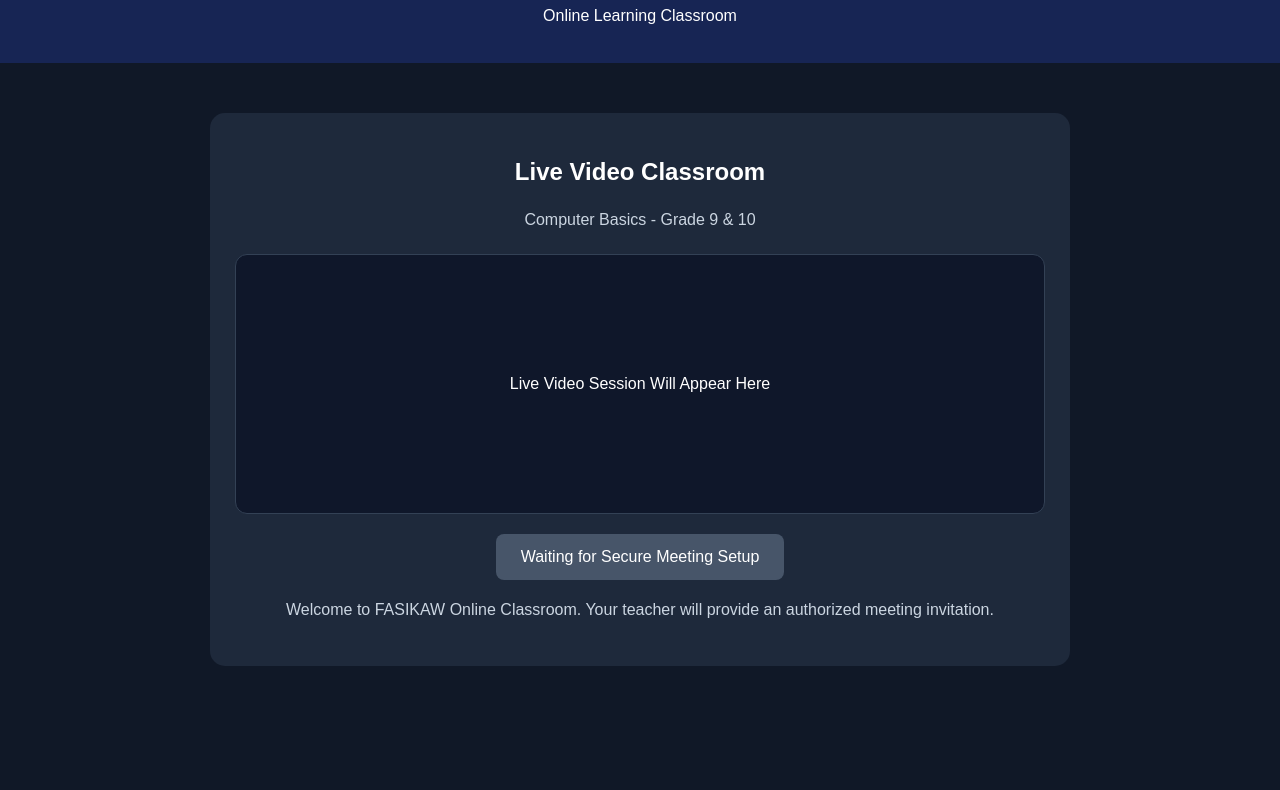
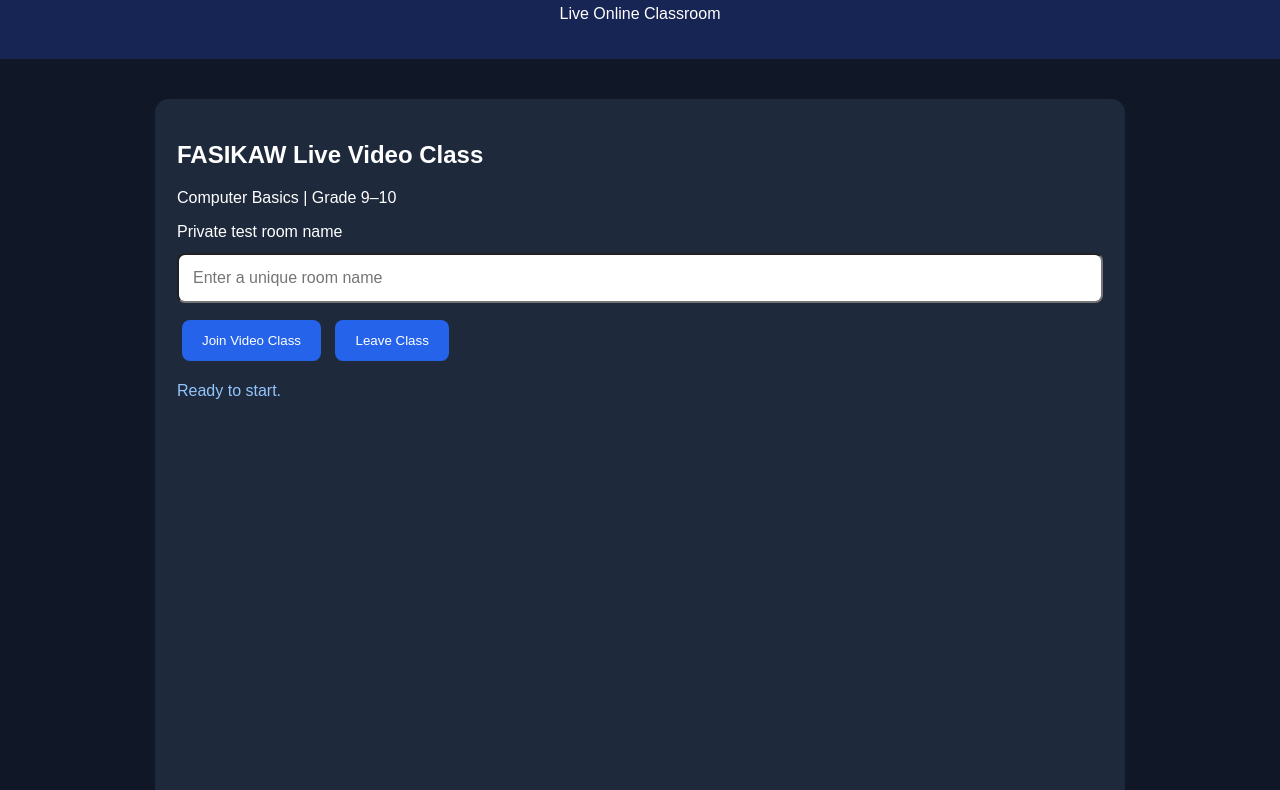
Before and after one commit to fasikawwubet27-bit/fasikawtechs.github, a plain HTML site: page classroom.html in a window 1280 px wide. Shown: the part 95-885 px from the top of the page. Before the commit the page ends 811 px from the top, so only its background shows below. Drawn offline with Linux system fonts and the light colour scheme.

Commit message:
Update classroom.html

```diff
--- a/classroom.html
+++ b/classroom.html
@@ -2,104 +2,135 @@
 <html lang="en">
 <head>
 <meta charset="UTF-8">
-<meta name="viewport" content="width=device-width, initial-scale=1.0">
-<title>FASIKAW Live Classroom</title>
-
+<meta name="viewport" content="width=device-width, initial-scale=1">
+<title>FASIKAW TECH - Live Classroom</title>
 <style>
-* {
-  box-sizing: border-box;
-}
-
+* { box-sizing: border-box; }
 body {
   margin: 0;
   font-family: Arial, sans-serif;
   background: #101827;
   color: white;
 }
-
 header {
   background: #172554;
-  padding: 22px;
+  padding: 20px;
   text-align: center;
 }
-
 .container {
-  max-width: 900px;
-  margin: 30px auto;
-  padding: 20px;
+  max-width: 1000px;
+  margin: 25px auto;
+  padding: 15px;
 }
-
-.class-card {
+.card {
   background: #1e293b;
-  padding: 25px;
-  border-radius: 15px;
-  text-align: center;
+  padding: 22px;
+  border-radius: 14px;
 }
-
-.video-box {
-  background: #0f172a;
-  min-height: 260px;
-  border-radius: 12px;
-  display: flex;
-  align-items: center;
-  justify-content: center;
-  margin: 20px 0;
-  border: 1px solid #334155;
-}
-
-button {
-  background: #2563eb;
-  color: white;
-  padding: 14px 25px;
-  border: none;
+input {
+  width: 100%;
+  padding: 14px;
+  margin: 12px 0;
   border-radius: 8px;
   font-size: 16px;
 }
-
-button:disabled {
-  background: #475569;
+button {
+  padding: 13px 20px;
+  background: #2563eb;
+  color: white;
+  border: 0;
+  border-radius: 8px;
+  cursor: pointer;
+  margin: 5px;
 }
-
-.info {
-  color: #cbd5e1;
-  line-height: 1.8;
+#meeting {
+  width: 100%;
+  min-height: 550px;
+  margin-top: 20px;
 }
-
+#status { color: #93c5fd; }
 </style>
 </head>
-
 <body>
 
 <header>
   <h1>FASIKAW TECH</h1>
-  <p>Online Learning Classroom</p>
+  <p>Live Online Classroom</p>
 </header>
 
 <div class="container">
-  <div class="class-card">
+  <div class="card">
+    <h2>FASIKAW Live Video Class</h2>
+    <p>Computer Basics | Grade 9–10</p>
 
-    <h2>Live Video Classroom</h2>
+    <label for="room">Private test room name</label>
+    <input id="room" type="text"
+      placeholder="Enter a unique room name">
 
-    <p class="info">
-      Computer Basics - Grade 9 & 10
-    </p>
+    <button onclick="joinClass()">Join Video Class</button>
+    <button onclick="leaveClass()">Leave Class</button>
 
-    <div class="video-box">
-      <p>Live Video Session Will Appear Here</p>
-    </div>
-
-    <button disabled>
-      Waiting for Secure Meeting Setup
-    </button>
-
-    <p class="info">
-      Welcome to FASIKAW Online Classroom.
-      Your teacher will provide an authorized
-      meeting invitation.
-    </p>
-
+    <p id="status">Ready to start.</p>
+    <div id="meeting"></div>
   </div>
 </div>
 
+<script>
+let api = null;
+
+function joinClass() {
+  const room = document.getElementById("room").value.trim();
+
+  if (!/^[a-zA-Z0-9_-]{20,100}$/.test(room)) {
+    alert("Enter a unique room name with at least 20 characters.");
+    return;
+  }
+
+  if (api) return;
+
+  document.getElementById("status").textContent =
+    "Connecting to video classroom...";
+
+  const script = document.createElement("script");
+  script.src = "https://meet.jit.si/external_api.js";
+
+  script.onload = function() {
+    api = new JitsiMeetExternalAPI("meet.jit.si", {
+      roomName: room,
+      parentNode: document.getElementById("meeting"),
+      width: "100%",
+      height: 550,
+      configOverwrite: {
+        startWithAudioMuted: true,
+        startWithVideoMuted: true
+      }
+    });
+
+    api.addListener("videoConferenceJoined", function() {
+      document.getElementById("status").textContent =
+        "Connected to classroom!";
+    });
+  };
+
+  script.onerror = function() {
+    document.getElementById("status").textContent =
+      "Video service could not load. Check internet.";
+  };
+
+  document.body.appendChild(script);
+}
+
+function leaveClass() {
+  if (api) {
+    api.dispose();
+    api = null;
+  }
+
+  document.getElementById("meeting").innerHTML = "";
+  document.getElementById("status").textContent =
+    "You left the classroom.";
+}
+</script>
+
 </body>
 </html>
```
